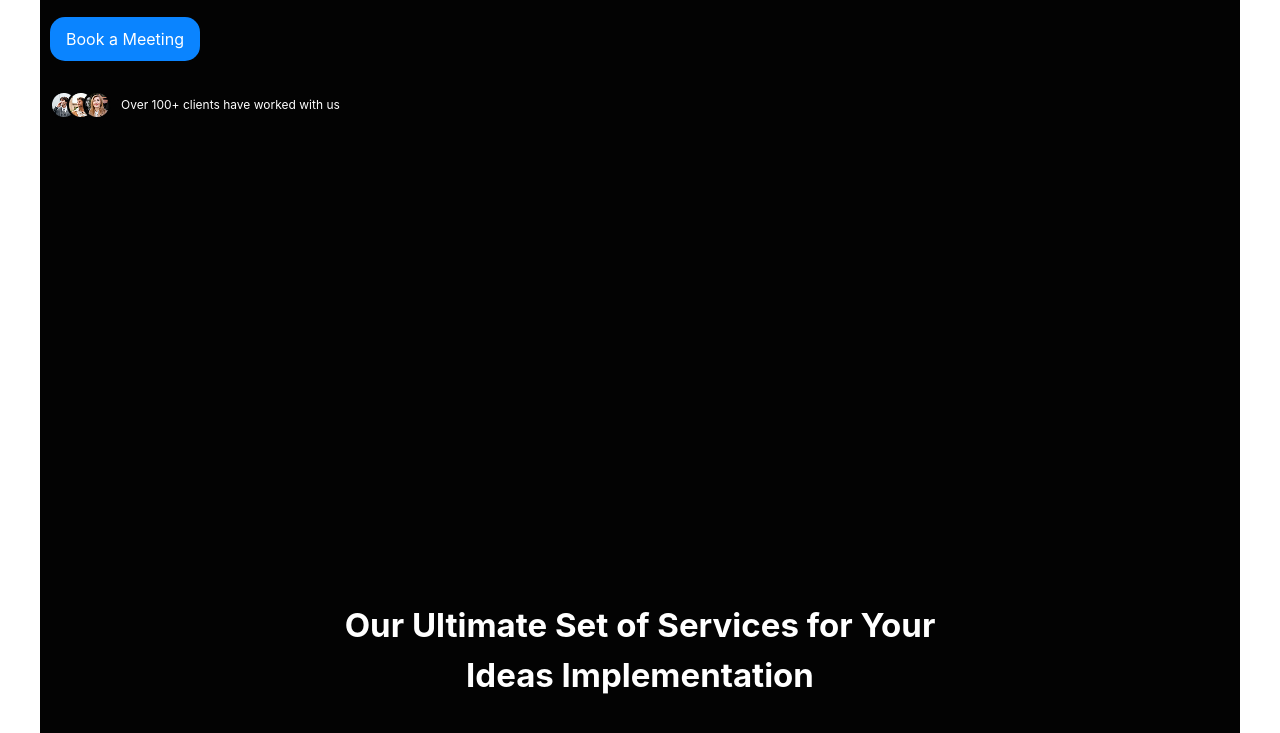
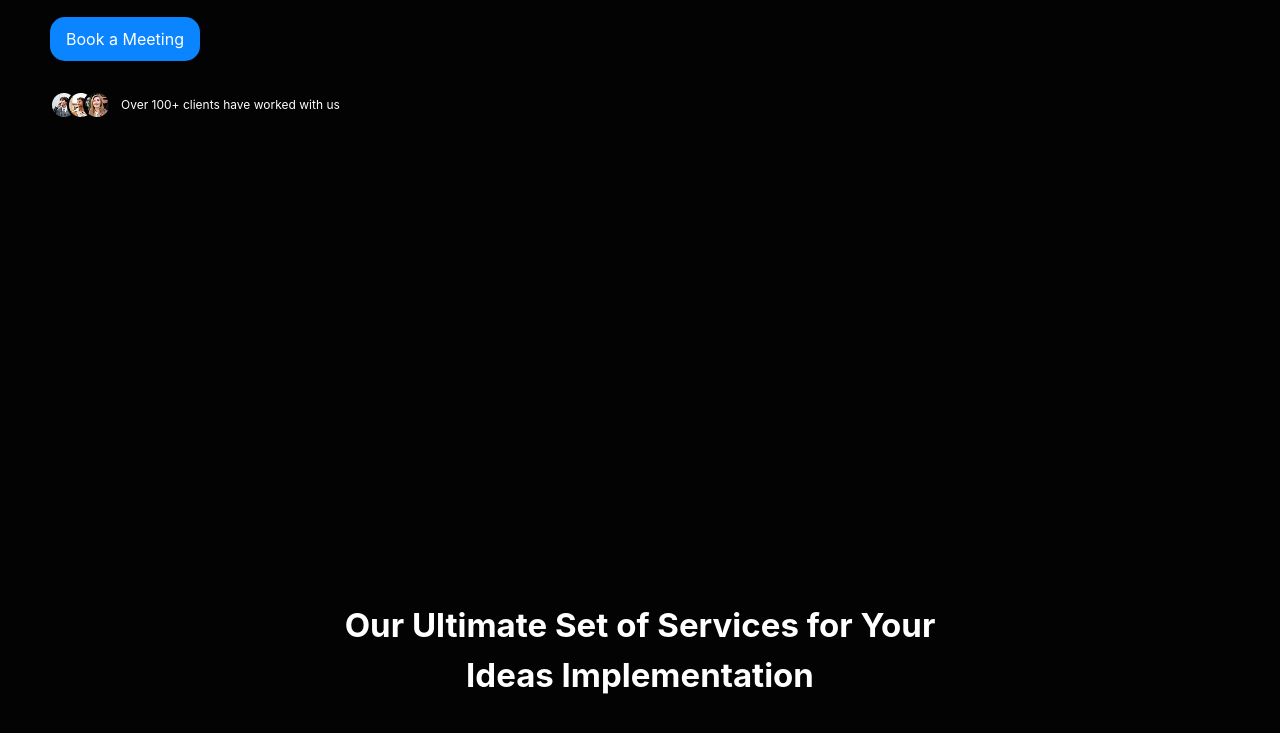
Before and after one commit to DBilol228/Week3examday, a website: page index.html in a window 1280 px wide. Shown: the part 369-1102 px from the top of the page. Drawn offline with nearby package versions, Linux system fonts and the light colour scheme; files that its build step writes are made by us from their sources.

Commit message:
body color added

```diff
--- a/index.html
+++ b/index.html
@@ -6,7 +6,7 @@
     <title>Document</title>
     <link rel="stylesheet" href="./src/output.css">
 </head>
-<body>
+<body class="bg-[#030303]">
     <div class="hidden lg:block max-w-[1200px] m-auto">
         <div class="w-[100%] h-[70px] bg-[#030303]">
             <div class="flex gap-[30px] pt-[3px]">
```
